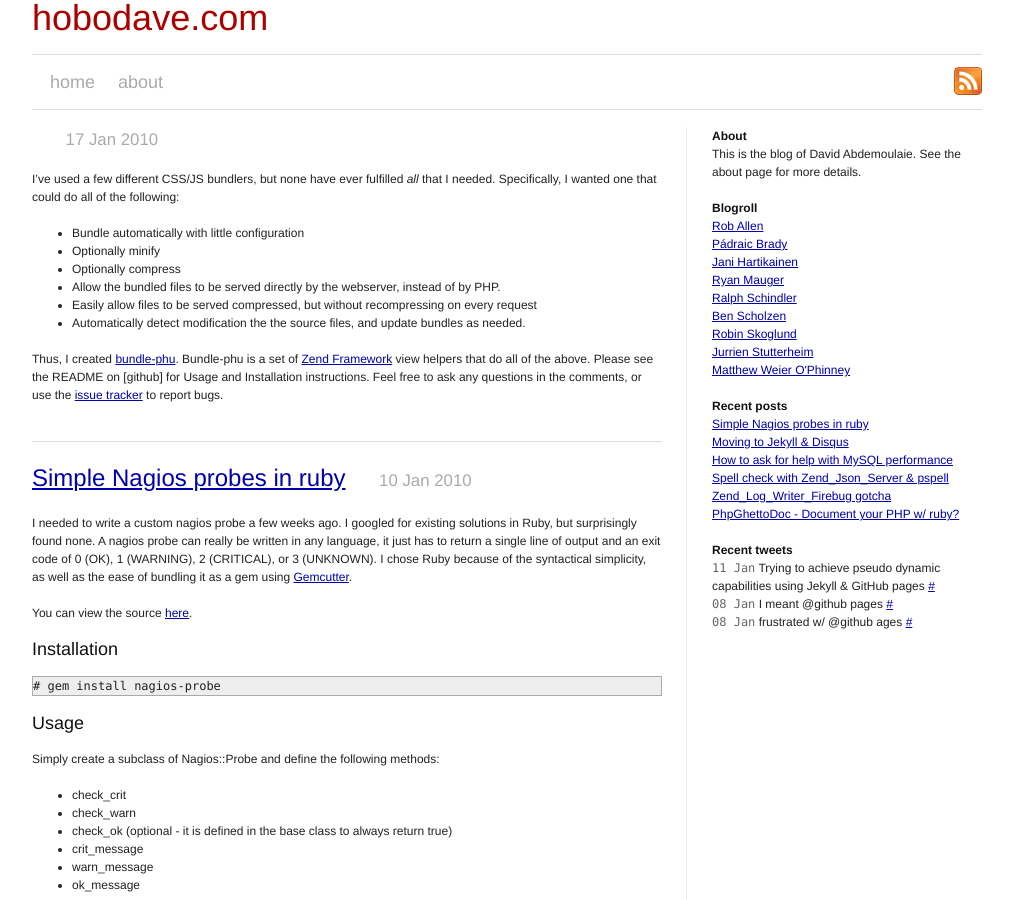
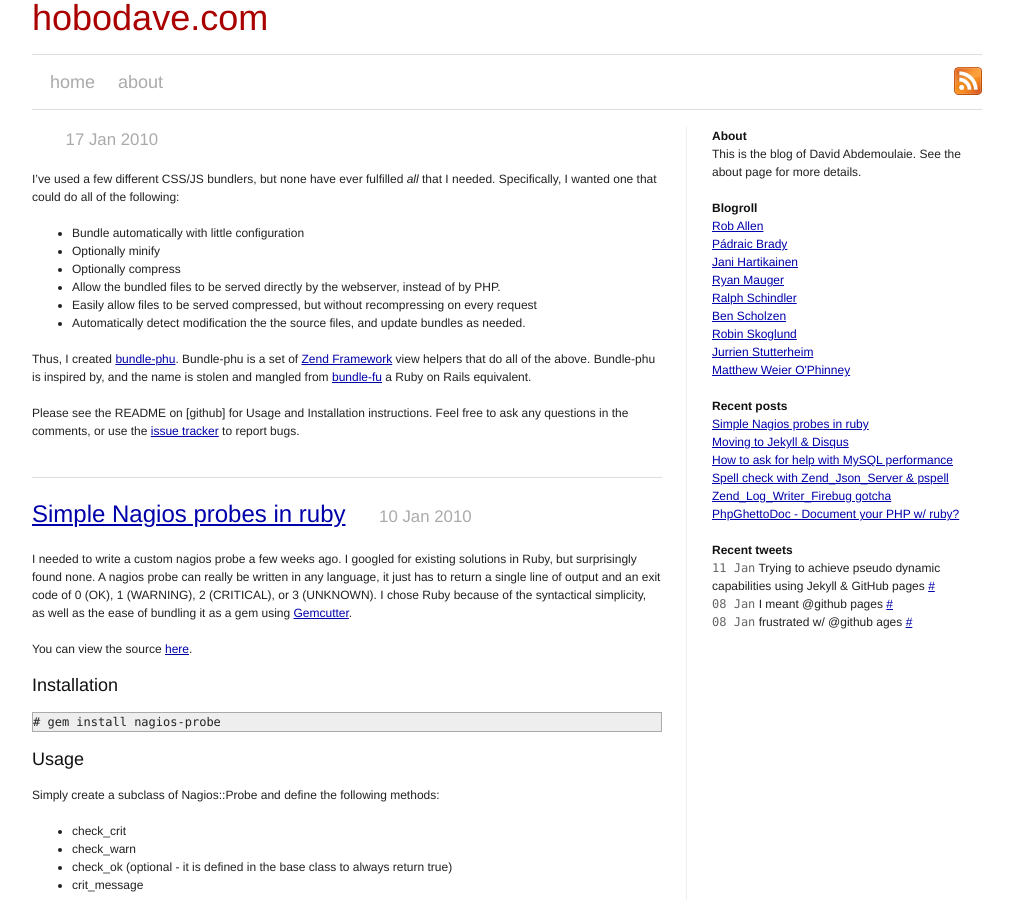
Before and after one commit to hobodave/hobodave.github.com, a Jekyll site: the page built from index.html, in a window 1280 px wide and 900 px high. Shown: the whole window, without its empty margins (133-1146 px from the left). Built offline with Jekyll 4.4.1, drawn with Linux system fonts in a browser that asks for light colours; Markdown is read by kramdown in place of the engine named in the settings; comment, search, counter and statistics services are not loaded.

Commit message:
Forgot to note my inspiration.

```diff
--- a/_posts/2010-01-17-bundle-phu-compress-your-js-css-in-zend-framework.markdown
+++ b/_posts/2010-01-17-bundle-phu-compress-your-js-css-in-zend-framework.markdown
@@ -16,10 +16,14 @@ by PHP.
 * Automatically detect modification the the source files, and update bundles as needed.
 
 Thus, I created [bundle-phu][1]. Bundle-phu is a set of [Zend Framework][2] view helpers
-that do all of the above. Please see the README on [github] for Usage and Installation
+that do all of the above. Bundle-phu is inspired by, and the name is stolen and mangled
+from [bundle-fu][4] a Ruby on Rails equivalent.
+
+Please see the README on [github] for Usage and Installation
 instructions. Feel free to ask any questions in the comments, or use the [issue tracker][3]
 to report bugs.
 
 [1]: http://github.com/hobodave/bundle-phu
 [2]: http://framework.zend.com/
 [3]: http://github.com/hobodave/bundle-phu/issues
+[4]: http://code.google.com/p/bundle-fu/
```
